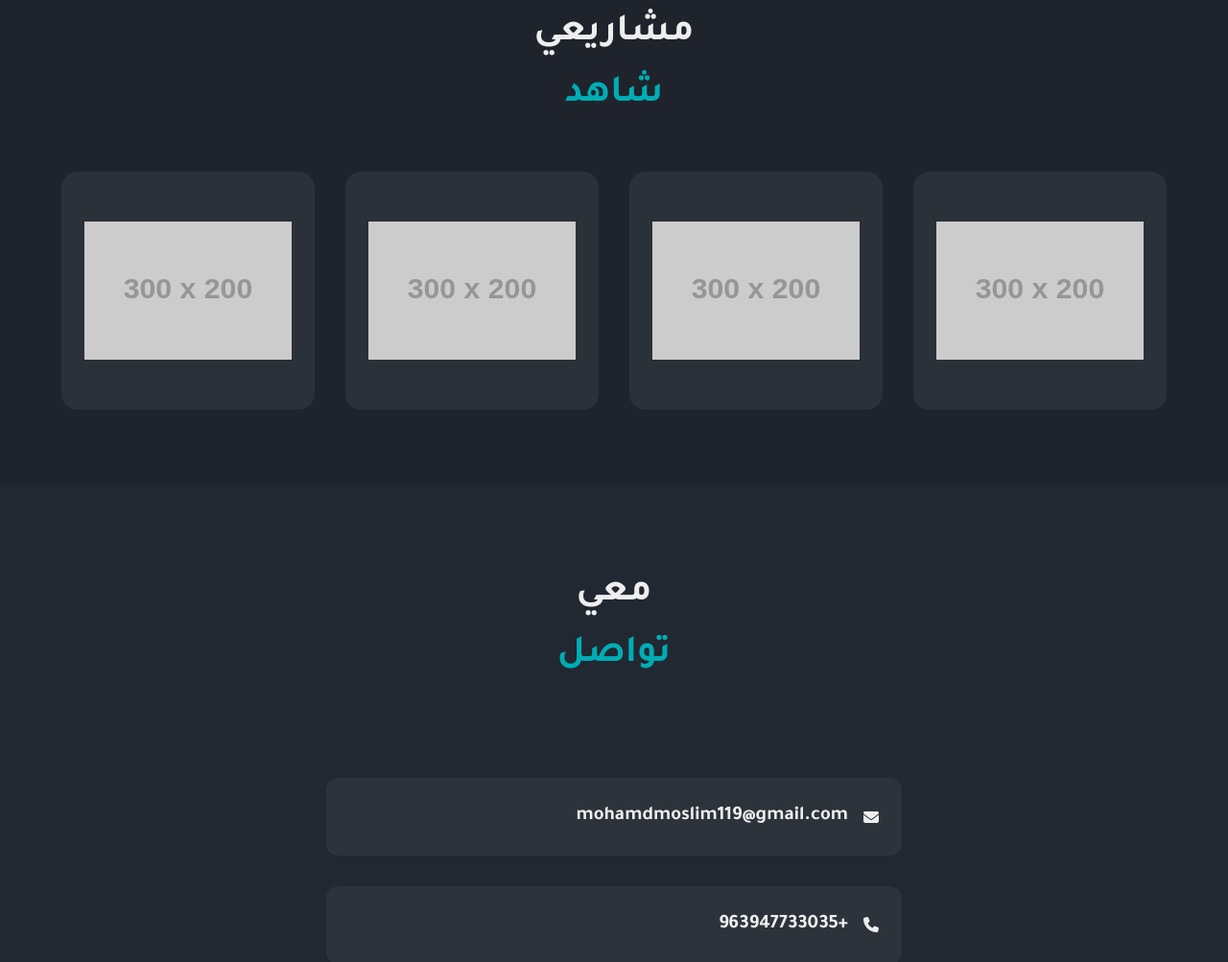
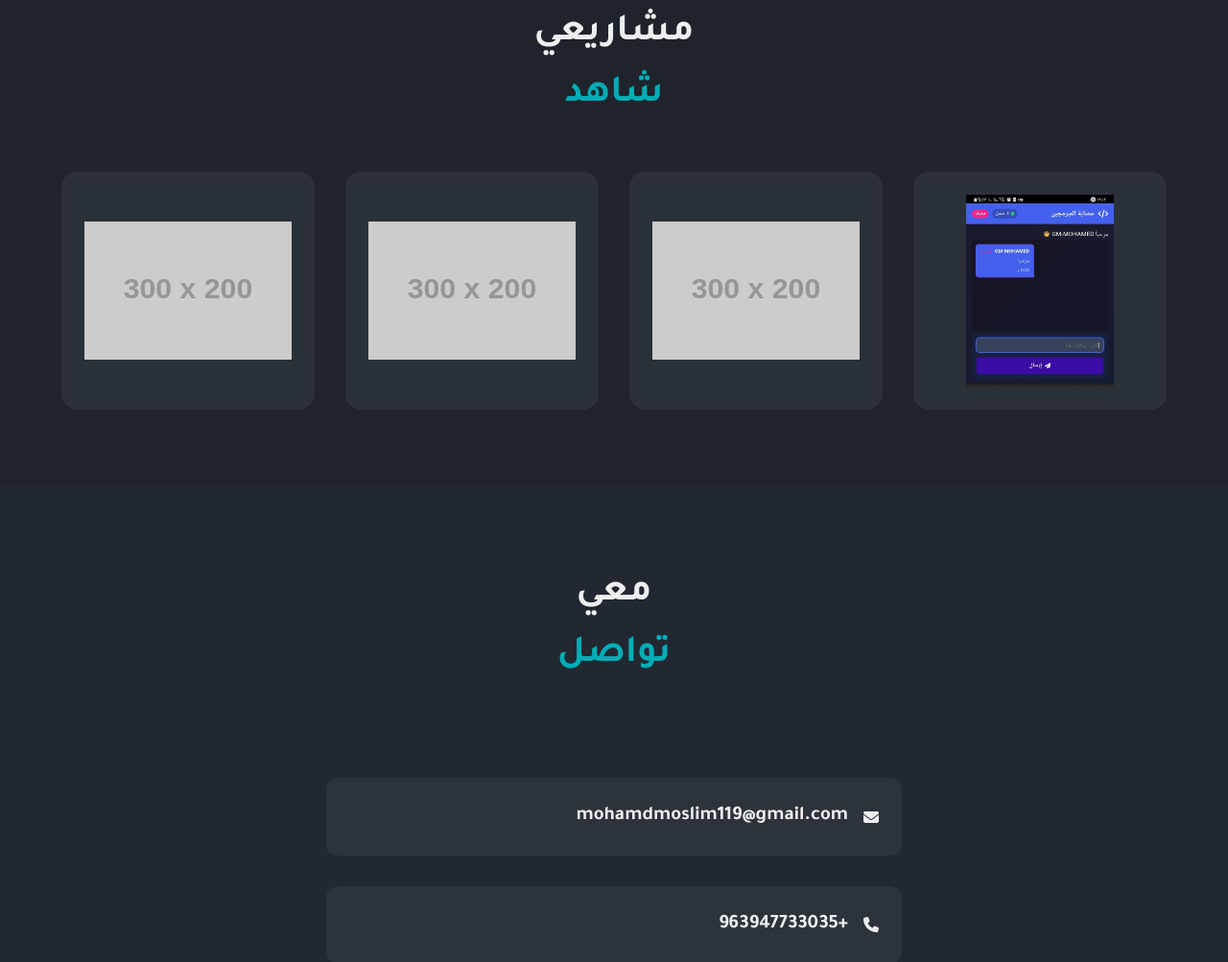
Before and after one commit to aboelfooz/my_website, a plain HTML site: page index.html in a window 1280 px wide. Shown: the part 1293-2296 px from the top of the page at 96% size. Drawn offline with Linux system fonts and the light colour scheme; placeholder pictures from the web are drawn by us.

Commit message:
Update index.html

```diff
--- a/index.html
+++ b/index.html
@@ -481,7 +481,7 @@
 
             <ul class="projects-grid">
                 <li class="project-card">
-                    <img src="https://via.placeholder.com/300x200/393e46/eeeeee?text=Project+1" alt="مشروع 1">
+                    <img src="photo_2025-06-03_12-03-16.jpg" alt="مشروع 1">
                 </li>
 
                 <li class="project-card">
```
